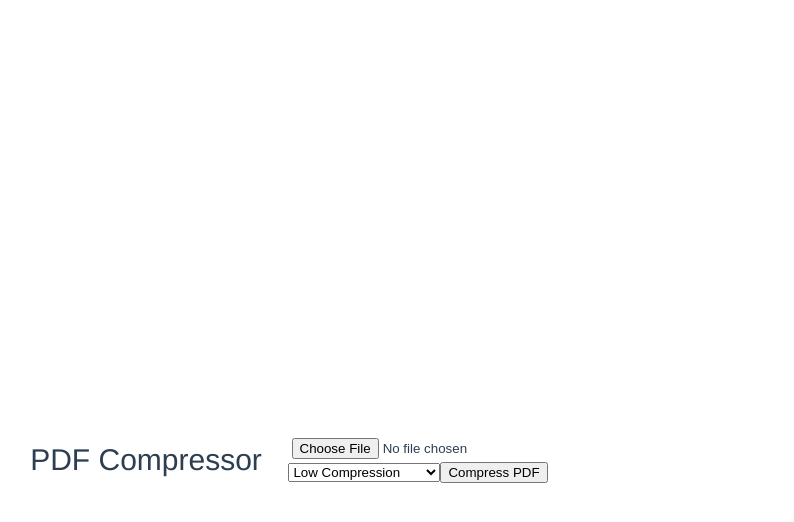
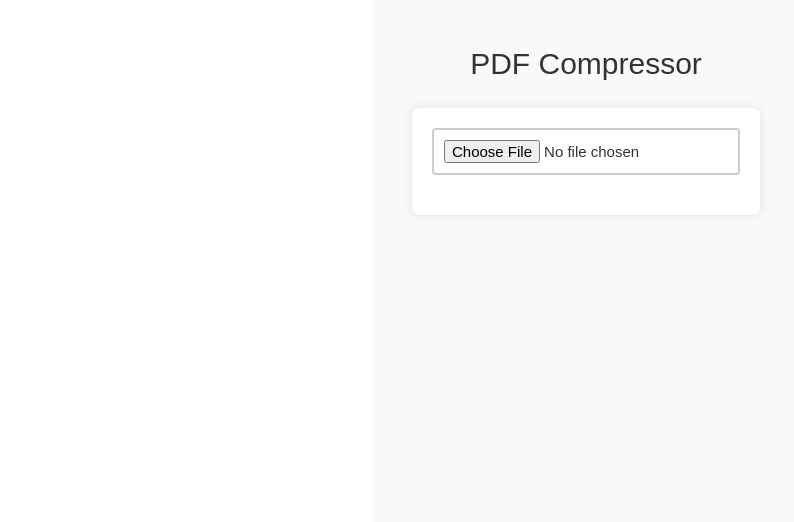
Before and after one commit to NerdNextDoor-Technologies/PixelPerfect, a Vue app in the folder vue-project/: page / in a window 1280 px wide. Shown: the top 522 px of the page, without its empty margins (54-848 px from the left). Built offline with nearby package versions, Linux system fonts and the light colour scheme.

Commit message:
ui optimised

```diff
--- a/vue-project/src/App.vue
+++ b/vue-project/src/App.vue
@@ -1,17 +1,19 @@
 <template>
   <div id="app">
     <h1>PDF Compressor</h1>
-    <form @submit="onSubmit">
-      <input type="file" @change="onFileChange" />
-      <select v-model="compressionLevel">
-        <option value="low">Low Compression</option>
-        <option value="medium">Medium Compression</option>
-        <option value="high">High Compression</option>
-      </select>
-      <button type="submit">Compress PDF</button>
+    <form @submit="onSubmit" class="form-container">
+      <input type="file" @change="onFileChange" class="file-input" />
+      <div v-if="file" class="compression-options">
+        <select v-model="compressionLevel" class="compression-select">
+          <option value="low">Low Compression</option>
+          <option value="medium">Medium Compression</option>
+          <option value="high">High Compression</option>
+        </select>
+        <button type="submit" class="compress-button">Compress PDF</button>
+      </div>
     </form>
-    <div v-if="state === 'loading'">Compressing...</div>
-    <a v-if="state === 'toBeDownloaded'" :href="downloadLink" download="compressed.pdf">Download Compressed PDF</a>
+    <div v-if="state === 'loading'" class="loading">Compressing...</div>
+    <a v-if="state === 'toBeDownloaded'" :href="downloadLink" download="compressed.pdf" class="download-link">Download Compressed PDF</a>
   </div>
 </template>
 
@@ -32,10 +34,13 @@ export default {
   methods: {
     onFileChange(event) {
       const file = event.target.files[0];
-      if (file) {
+      if (file && file.type === 'application/pdf') {
         const url = window.URL.createObjectURL(file);
         this.file = { filename: file.name, url };
         this.state = States.SELECTED;
+      } else {
+        this.file = null;
+        alert('Please upload a valid PDF file.');
       }
     },
     onSubmit(event) {
@@ -43,17 +48,17 @@ export default {
       if (this.file) {
         const { filename, url } = this.file;
         this.state = States.LOADING;
-        this.begincompression(url, filename, this.compressionLevel);
+        this.beginCompression(url, filename, this.compressionLevel);
       }
     },
-    begincompression(url, filename, compressionLevel) {
+    beginCompression(url, filename, compressionLevel) {
       compressPDF(
         url,
         filename,
         compressionLevel,
         this.handleCompressionCompletion,
-        this.ShowProgress,
-        this.ShowStatusUpdate
+        this.showProgress,
+        this.showStatusUpdate
       );
     },
     handleCompressionCompletion(element) {
@@ -62,10 +67,10 @@ export default {
         this.downloadLink = pdfURL;
       });
     },
-    ShowProgress(...args) {
+    showProgress(...args) {
       console.log('Compression Progress:', JSON.stringify(args));
     },
-    ShowStatusUpdate(element) {
+    showStatusUpdate(element) {
       console.log('Compression Status Update:', JSON.stringify(element));
     },
     getPdfDownloadLink(element) {
@@ -77,5 +82,4 @@ export default {
 };
 </script>
 
-
 <style src="./assets/styles/PdfStyles.css"></style>
--- a/vue-project/src/assets/styles/PdfStyles.css
+++ b/vue-project/src/assets/styles/PdfStyles.css
@@ -1,8 +1,89 @@
+/* assets/styles/PdfStyles.css */
 #app {
-  font-family: Avenir, Helvetica, Arial, sans-serif;
-  -webkit-font-smoothing: antialiased;
-  -moz-osx-font-smoothing: grayscale;
-  text-align: center;
-  color: #2c3e50;
-  margin-top: 60px;
+  display: flex;
+  flex-direction: column;
+  align-items: center;
+  font-family: 'Arial', sans-serif;
+  color: #333;
+  padding: 20px;
+  background-color: #f9f9f9;
+  min-height: 100vh;
+  box-sizing: border-box;
 }
+
+h1 {
+  font-size: 2em;
+  margin-bottom: 20px;
+}
+
+.form-container {
+  display: flex;
+  flex-direction: column;
+  align-items: center;
+  width: 100%;
+  max-width: 400px;
+  background-color: #fff;
+  padding: 20px;
+  border-radius: 8px;
+  box-shadow: 0 0 10px rgba(0, 0, 0, 0.1);
+}
+
+.file-input {
+  margin-bottom: 20px;
+  padding: 10px;
+  border: 2px solid #ccc;
+  border-radius: 4px;
+  width: 100%;
+  font-size: 1em;
+}
+
+.compression-options {
+  display: flex;
+  flex-direction: column;
+  align-items: center;
+  width: 100%;
+}
+
+.compression-select {
+  margin-bottom: 20px;
+  padding: 10px;
+  border: 2px solid #ccc;
+  border-radius: 4px;
+  width: 100%;
+  font-size: 1em;
+}
+
+.compress-button {
+  padding: 10px 20px;
+  border: none;
+  border-radius: 4px;
+  background-color: #007bff;
+  color: #fff;
+  font-size: 1em;
+  cursor: pointer;
+}
+
+.compress-button:hover {
+  background-color: #0056b3;
+}
+
+.loading {
+  margin-top: 20px;
+  font-size: 1.2em;
+  color: #555;
+}
+
+.download-link {
+  margin-top: 20px;
+  padding: 10px 20px;
+  border: none;
+  border-radius: 4px;
+  background-color: #28a745;
+  color: #fff;
+  font-size: 1em;
+  text-decoration: none;
+}
+
+.download-link:hover {
+  background-color: #218838;
+}
```
